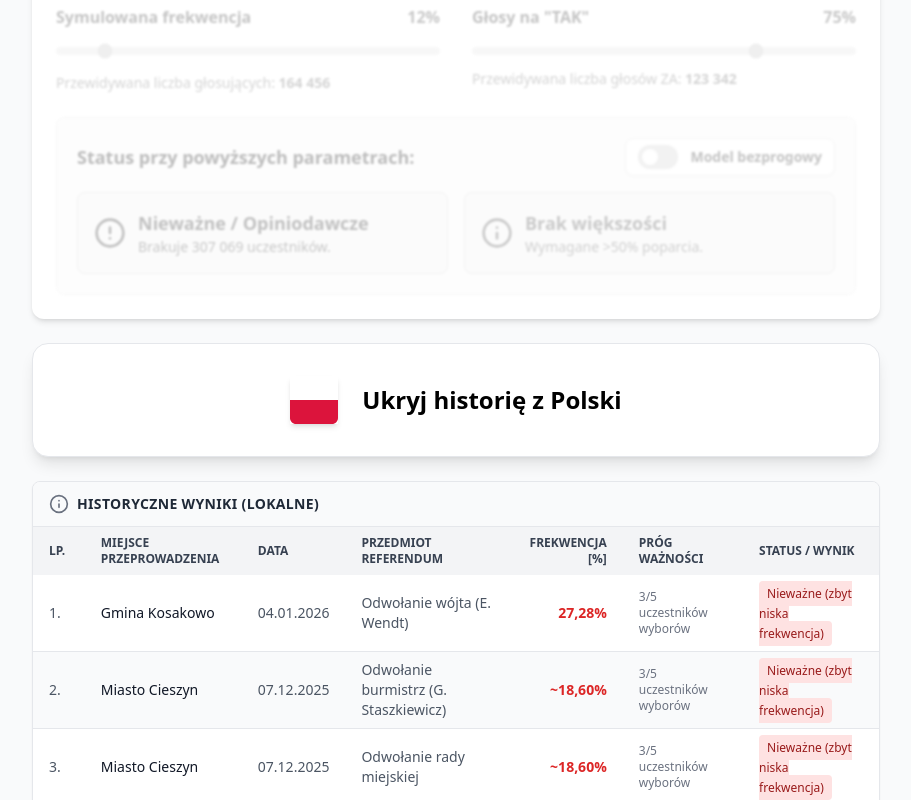
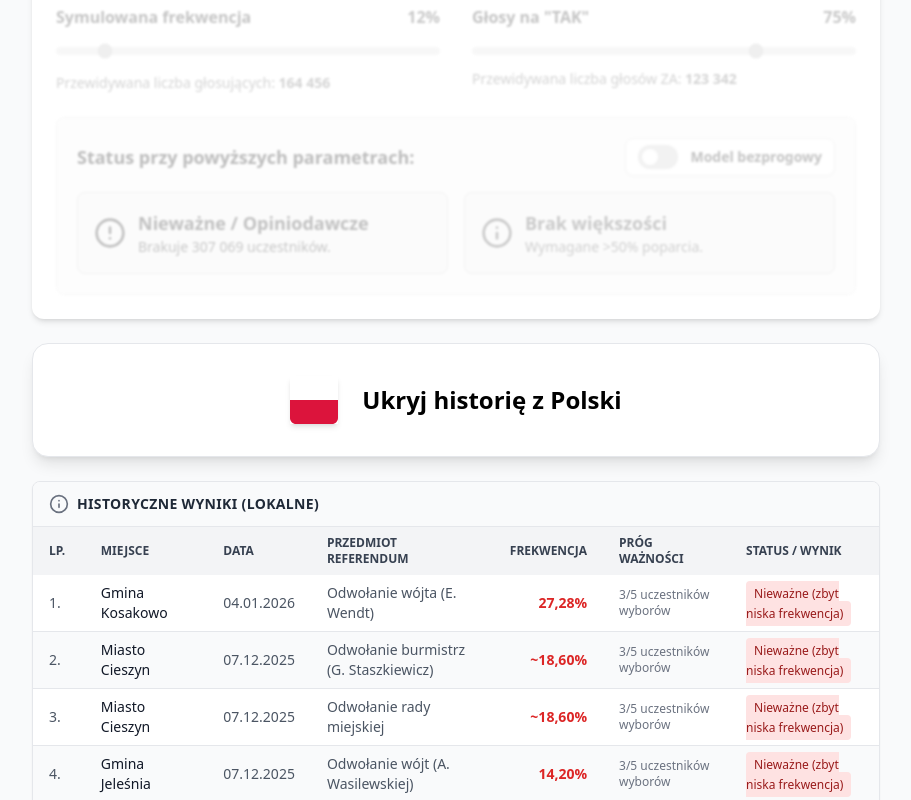
Before and after one commit to wojpiorkowski/react-policz-referendum-v2, a React (Vite) app: page / in a window 1280 px wide. Both pictures are taken after a click on the button "Historyczne wyniki referendów w Polsce". Shown: the part 1460-2260 px from the top of the page, without its empty margins (184-1095 px from the left). Built offline with nearby package versions, Linux system fonts and the light colour scheme.

Commit message:
Update referendum data and table headers

```diff
--- a/src/main.jsx
+++ b/src/main.jsx
@@ -54,7 +54,7 @@ const localHistoryData = [
 
 // Dane historyczne ogólnokrajowe
 const nationalHistoryData = [
-  { rok: "2023", przedmiot: "Wiek emerytalny, bariera na granicy, migracja i prywatyzacja", frekwencja: "40,91%", prog: "> 50% uprawnionych", wynik: "Niewiążące (poniżej 50%)", status: "fail" },
+  { rok: "2023", przedmiot: "Wiek emerytalny, bariera na granicy, migracja i prywatyzacja", frekwencja: "40,91%", prog: "> 50% uprawnionych", wynik: "Niewiążące", status: "fail" },
   { rok: "2015", przedmiot: "JOW, finansowanie partii i rozstrzyganie wątpliwości podatkowych", frekwencja: "7,80%", prog: "> 50% uprawnionych", wynik: "Niewiążące", status: "fail" },
   { rok: "2003", przedmiot: "Przystąpienie Polski do Unii Europejskiej", frekwencja: "58,85%", prog: "> 50% uprawnionych", wynik: "Ważne (Wiążące)", status: "success" },
   { rok: "1997", przedmiot: "Przyjęcie Konstytucji Rzeczypospolitej Polskiej", frekwencja: "42,86%", prog: "Brak (ref. konstytucyjne)", wynik: "Ważne (brak progu)", status: "success" },
@@ -740,10 +740,10 @@ export default function App() {
                         {scope === 'local' ? (
                           <>
                             <th className="px-4 py-2">Lp.</th>
-                            <th className="px-4 py-2">Miejsce przeprowadzenia</th>
+                            <th className="px-4 py-2">Miejsce</th>
                             <th className="px-4 py-2">Data</th>
                             <th className="px-4 py-2">Przedmiot referendum</th>
-                            <th className="px-4 py-2 text-right">Frekwencja [%]</th>
+                            <th className="px-4 py-2 text-right">Frekwencja</th>
                             <th className="px-4 py-2">Próg ważności</th>
                             <th className="px-4 py-2">Status / Wynik</th>
                           </>
@@ -879,7 +879,7 @@ export default function App() {
 
             {/* Stopka z Logo i Informacją o Fundacji */}
             <div className="text-xs text-gray-500 text-center pb-8 mt-6">
-              <div className="flex flex-col items-center gap-6">
+              <div className="flex flex-col items-center gap-1">
                 <div className="space-y-1">
                   <p>Aplikacja edukacyjna przygotowana przez Fundację Polskiego Rozwoju 🇵🇱. Dane szacunkowe na 2025.</p>
                 </div>
```
